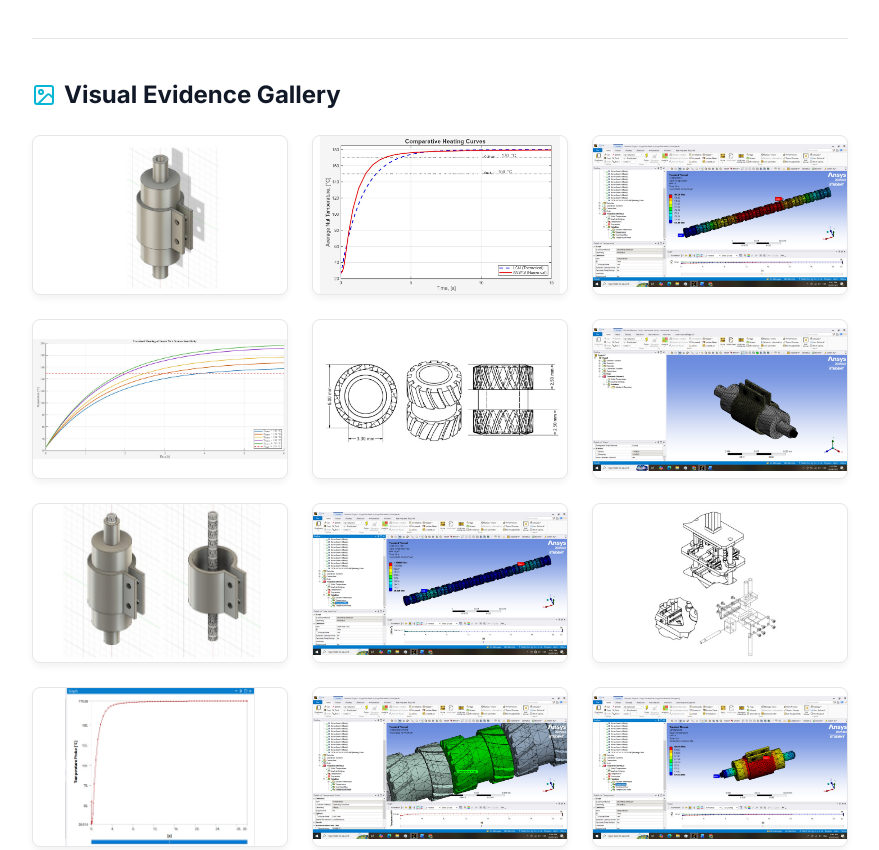
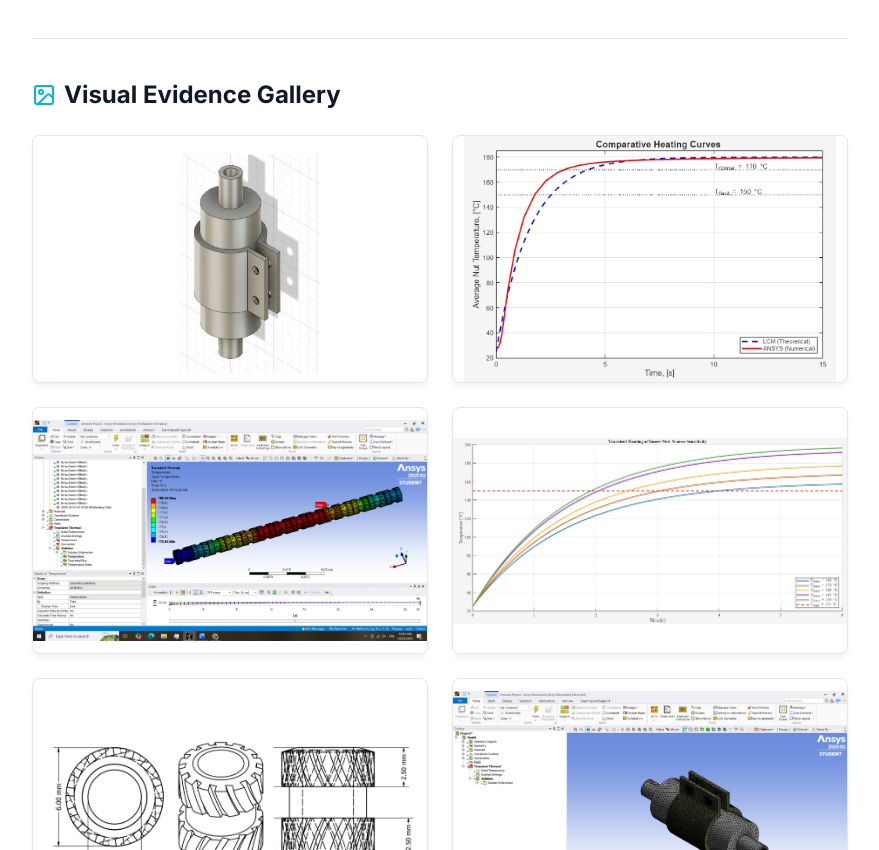
Before and after one commit to NasrallahRAFI/NasrallahRAFI, a plain HTML site: page project-thermal.html in a window 1280 px wide. Shown: the part 2140-2990 px from the top of the page, without its empty margins (200-1079 px from the left). Drawn offline with nearby package versions, Linux system fonts and the light colour scheme.

Commit message:
Update project-thermal.html
Signed-off-by: NasrallahRAFI <nasrollahrafi@gmail.com>

```diff
--- a/project-thermal.html
+++ b/project-thermal.html
@@ -181,8 +181,8 @@
                 <h3 class="text-xl md:text-2xl font-bold text-gray-900 dark:text-white mb-6 flex items-center space-x-2">
                     <i data-lucide="image" class="w-6 h-6 text-cyan-500"></i><span>Visual Evidence Gallery</span>
                 </h3>
-                <!-- Changed grid-cols-4 to grid-cols-3 -->
-                <div class="grid grid-cols-3 gap-4 md:gap-6">
+                <!-- Changed grid-cols-3 to grid-cols-2 -->
+                <div class="grid grid-cols-2 gap-4 md:gap-6">
                     <!-- Images using exact filenames -->
                     <img src="3D_model_of_heating_color_and_adapting_cylinder.jpg" alt="" class="gallery-image">
                     <img src="Comparative_Heating_Curves.jpg" alt="" class="gallery-image">
@@ -198,7 +198,7 @@
                     <img src="Temperature_result_view_1.jpg" alt="" class="gallery-image">
                     <img src="Total_Heat_Flux_View_1.jpg" alt="" class="gallery-image">
                     <img src="Transient_Cooling_of_Insert_Nut_in_Ambient_Air.jpg" alt="" class="gallery-image">
-                    <!-- If you have 15 images, the last row will have 3 -->
+                    <!-- The last row will have 2 images -->
                 </div>
             </section>
 
```
